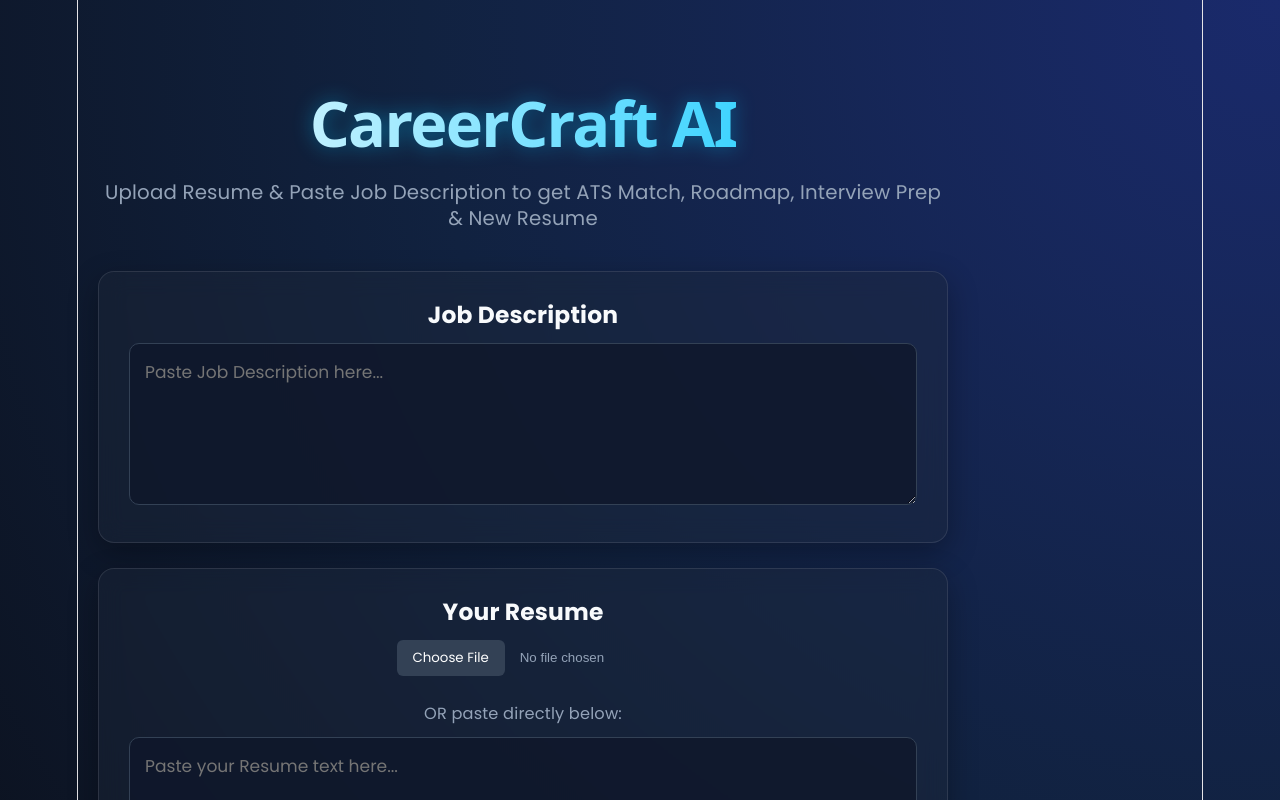
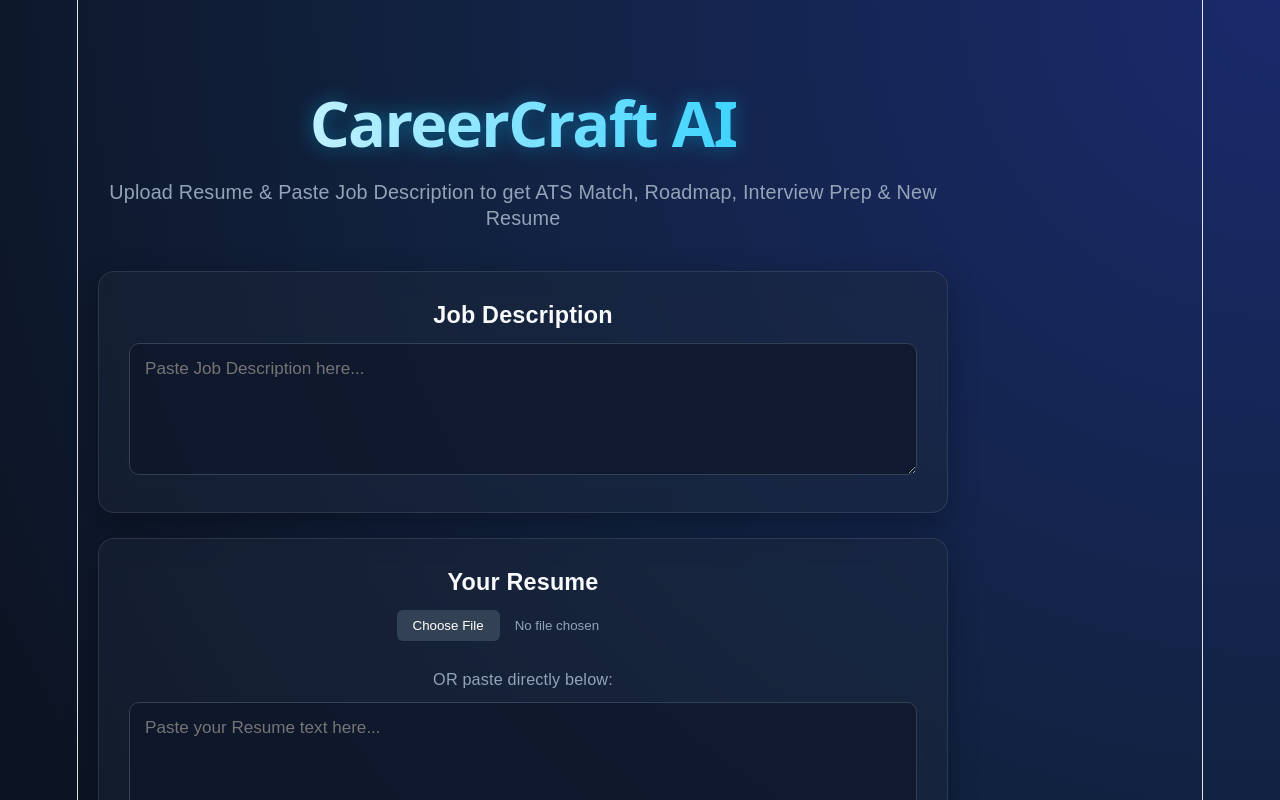
Before and after one commit to InnovateX26/Career_Forge, a React app in the folder Frontend/: page / in a window 1280 px wide. Shown: the top 800 px of the page. Built offline with nearby package versions, Linux system fonts and the light colour scheme; the HTML template or start-up script is replaced by a standard one.

Commit message:
help og google api

```diff
--- a/Frontend/src/App.css
+++ b/Frontend/src/App.css
@@ -1,4 +1,4 @@
-@import url('https://fonts.googleapis.com/css2?family=Poppins:wght@400;500;600;700&display=swap');
+@import url('https://fonts.googleapis.com/css2?family=Inter:wght@400;500;600;700&display=swap');
 
 body {
   background-color: #0b0f19;
```
